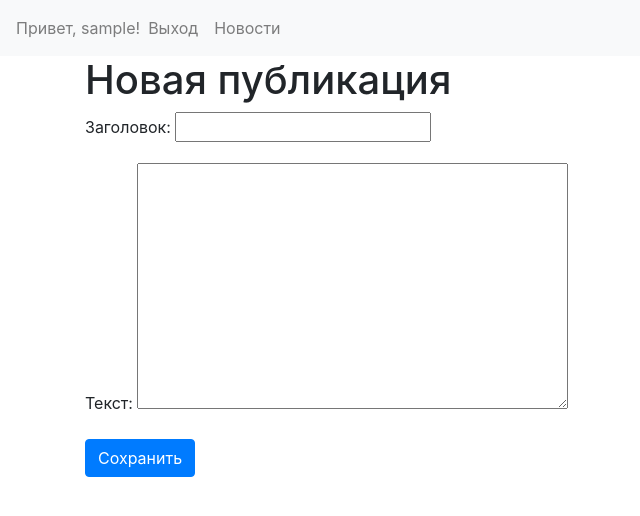
After one commit to sharshenova/python_group_1_exam_6_maria_sharshenova, a Django app: page /posts/create in a window 1280 px wide. The commit adds this page. Shown: the top 516 px of the page, without its empty margins (0-640 px from the left). Run offline with Django 3.2, Linux system fonts and the light colour scheme; the visitor is signed in with stand-in values (Sample User, id 1); some libraries are stand-ins or nearby versions.

Commit message:
Add PostCreateView

```diff
--- /dev/null
+++ b/source/webapp/templates/post_create.html
@@ -0,0 +1,12 @@
+{% extends 'base.html' %}
+
+{% block title %}Новая публикация{% endblock %}
+
+{% block content %}
+    <h1>Новая публикация</h1>
+    <form action="{% url 'webapp:post_create' %}" method="post">
+        {% csrf_token %}
+        {{ form.as_p }}
+        <button type="submit" class="btn btn-primary">Сохранить</button>
+    </form>
+{% endblock %}
--- a/source/webapp/templates/post_list.html
+++ b/source/webapp/templates/post_list.html
@@ -4,6 +4,7 @@
 
 {% block content %}
     <h1>Новости</h1>
+    <a href="{% url 'webapp:post_create' %}" class="nav-link">Создать публикацию</a>
     {% for post in post_list %}
         <h2><a href="{% url 'webapp:post_detail' post.pk %}">{{ post.title }}</a> by {{ post.author }}, date: {{ post.date }} </h2>
         <hr>
--- a/source/webapp/urls.py
+++ b/source/webapp/urls.py
@@ -1,5 +1,5 @@
 from django.urls import path
-from webapp.views import welcome_view, PostListView, PostDetailView
+from webapp.views import welcome_view, PostListView, PostDetailView, PostCreateView
 
 from django.conf.urls.static import static
 from django.conf import settings
@@ -11,6 +11,7 @@ urlpatterns = [
     path('', welcome_view, name='welcome'),
     path('posts', PostListView.as_view(), name='post_list'),
     path('posts/<int:pk>', PostDetailView.as_view(), name='post_detail'),
+    path('posts/create', PostCreateView.as_view(), name='post_create'),
 ]
 
 urlpatterns += static(settings.MEDIA_URL, document_root=settings.MEDIA_ROOT)
--- a/source/webapp/views.py
+++ b/source/webapp/views.py
@@ -1,7 +1,7 @@
 from django.shortcuts import render, redirect
 from webapp.models import Post
-from django.views.generic import ListView, DetailView
-#CreateView, UpdateView, DeleteView, FormView
+from django.views.generic import ListView, DetailView, CreateView
+#UpdateView, DeleteView, FormView
 from webapp.forms import PostForm
 from django.urls import reverse, reverse_lazy
 from django.shortcuts import redirect, get_object_or_404
@@ -25,3 +25,17 @@ class PostListView(LoginRequiredMixin, ListView):
 class PostDetailView(LoginRequiredMixin, DetailView):
     model = Post
     template_name = 'post_detail.html'
+
+
+
+class PostCreateView(LoginRequiredMixin, CreateView):
+    model = Post
+    template_name = 'post_create.html'
+    form_class = PostForm
+
+    def form_valid(self, form):
+        form.instance.author = self.request.user
+        return super().form_valid(form)
+
+    def get_success_url(self):
+        return reverse('webapp:post_detail', kwargs={'pk': self.object.pk})
```
